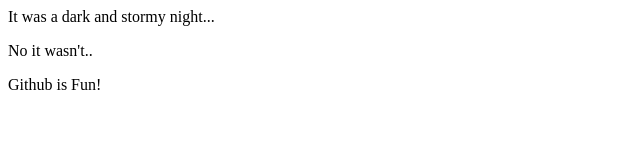
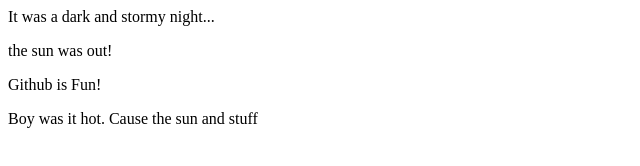
Before and after one commit to DoddaDivya/Firesidestory, a plain HTML site: page index.html in a window 1280 px wide. Shown: the whole page, without its empty margins (0-640 px from the left). Drawn offline with Linux system fonts and the light colour scheme.

Commit message:
changed the story to be sunnier

```diff
--- a/index.html
+++ b/index.html
@@ -1,7 +1,8 @@
 <html>
   <body>
     <p>It was a dark and stormy night...</p>
-    <p>No it wasn't..</p>
+    <p>the sun was out!</p>
     <p>Github is Fun!</p>
+    <p>Boy was it hot. Cause the sun and stuff</p>
   </body>
 </html>
```
